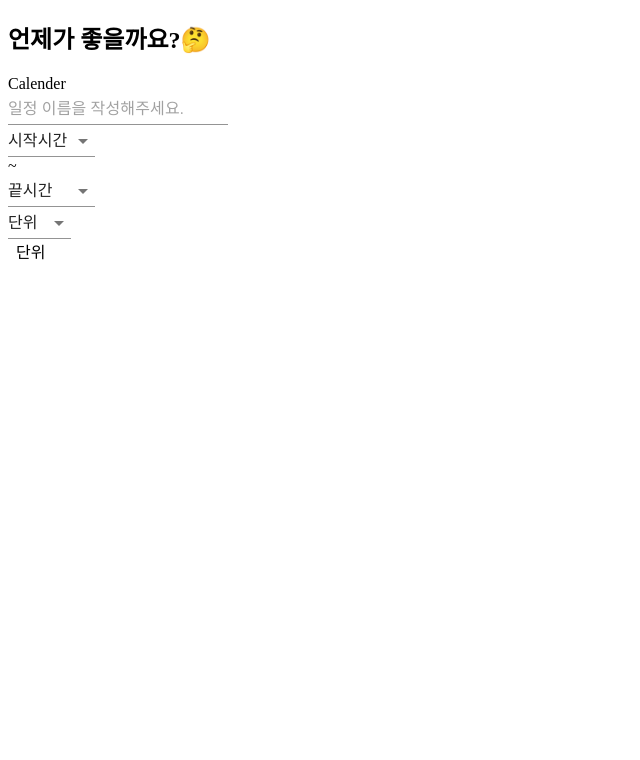
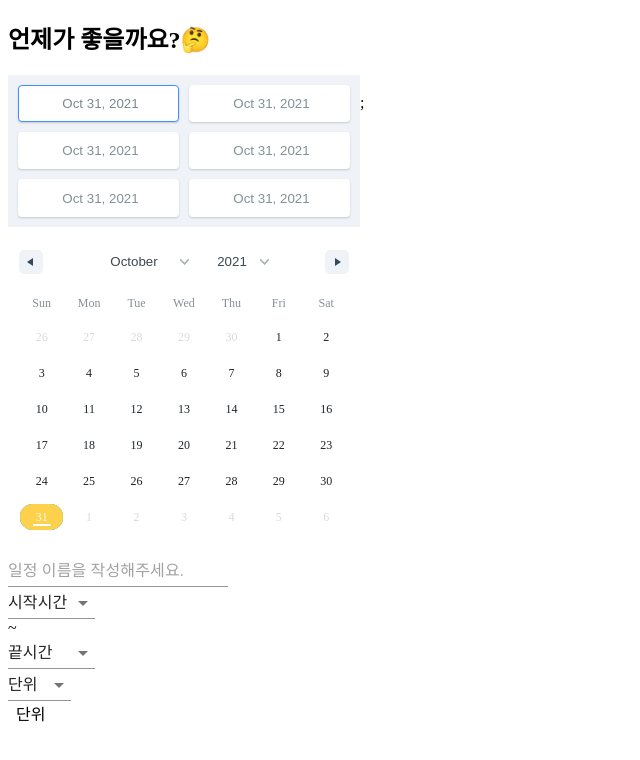
Before and after one commit to Modu-Moija/momo-front, a React (Create React App) app: page / in a window 1280 px wide. Shown: the top 760 px of the page, without its empty margins (0-640 px from the left). Built offline with nearby package versions, Linux system fonts and the light colour scheme.

Commit message:
calender ver.1(need to edit)

```diff
--- a/src/Pages/Setting.tsx
+++ b/src/Pages/Setting.tsx
@@ -1,12 +1,34 @@
 import React from 'react';
 import { Grid, Input, NativeSelect, FormControl } from "@material-ui/core";
 import { useState } from 'react';
+import { DateRange } from 'react-date-range';
+import { addDays } from 'date-fns';
+import 'react-date-range/dist/styles.css'; // main css file
+import 'react-date-range/dist/theme/default.css'; // theme css file
 
 const Setting = () => {
 	const [title, setTitle] = useState("");
 	const [start, setStart] = useState("");
 	const [end, setEnd] = useState("");
 	const [gap, setGap] = useState("");
+	const [state, setState] = useState({
+		selection1: {
+			startDate: addDays(new Date(), 0),
+			endDate: addDays(new Date(), 0), // null이 왜 안되지
+			key: 'selection1',
+		},
+		selection2: {
+			startDate: addDays(new Date(), 0), // null이 왜 안되지
+			endDate: addDays(new Date(), 0), // null이 왜 안되지
+			key: 'selection2',
+		},
+		selection3: {
+			startDate: addDays(new Date(), 0), // null이 왜 안되지
+			endDate: addDays(new Date(), 0), // null이 왜 안되지
+			key: 'selection3',
+			autoFocus: false
+		}
+	});
 
 	// 일정이름
 	const handleTitleChange = (e : any) => {
@@ -63,7 +85,10 @@ const Setting = () => {
 			</Grid>
 			<Grid className="create-setting">
 				<Grid className="create-calender">
-					Calender
+					<DateRange
+						onChange={item => setState({ ...state, ...item })}
+						ranges={[state.selection1, state.selection2, state.selection3]}
+					/>;
 				</Grid>
 				<Grid className="create-content">
 					{/* 일정이름 */}
```
